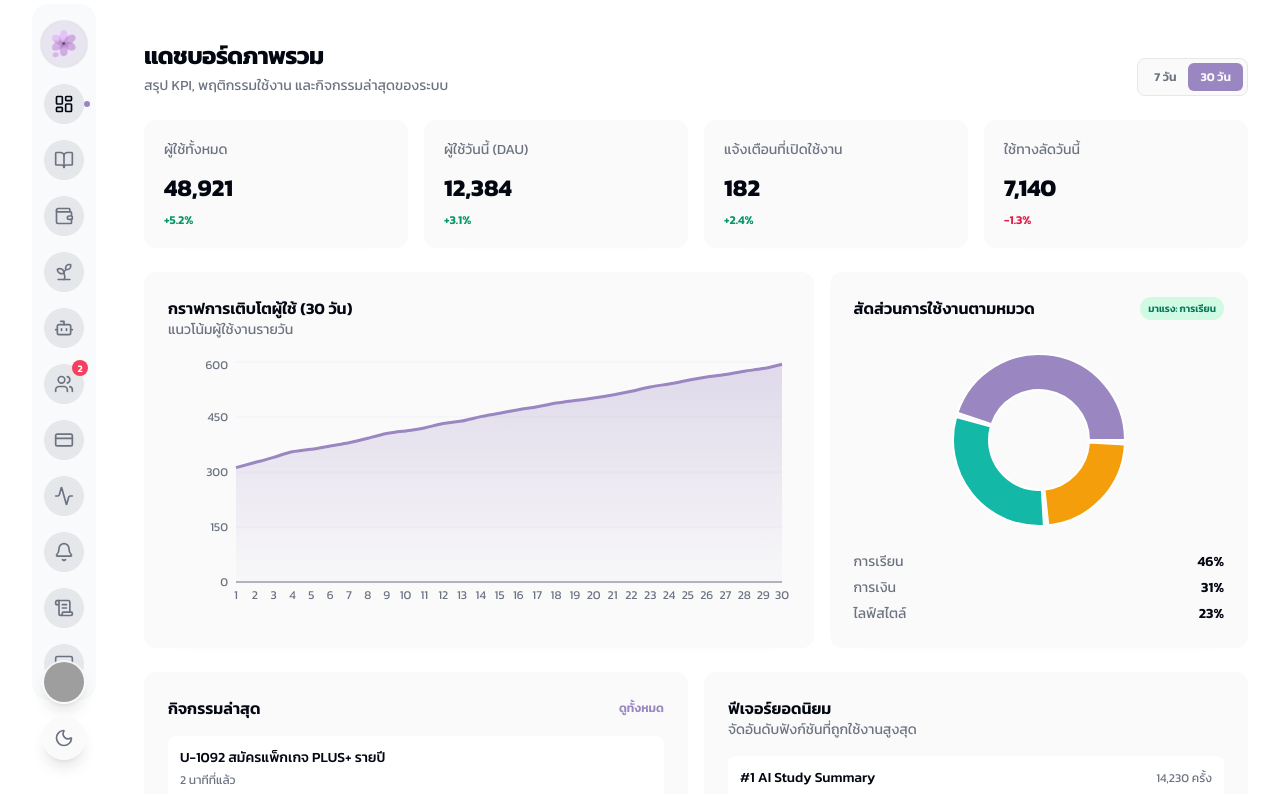
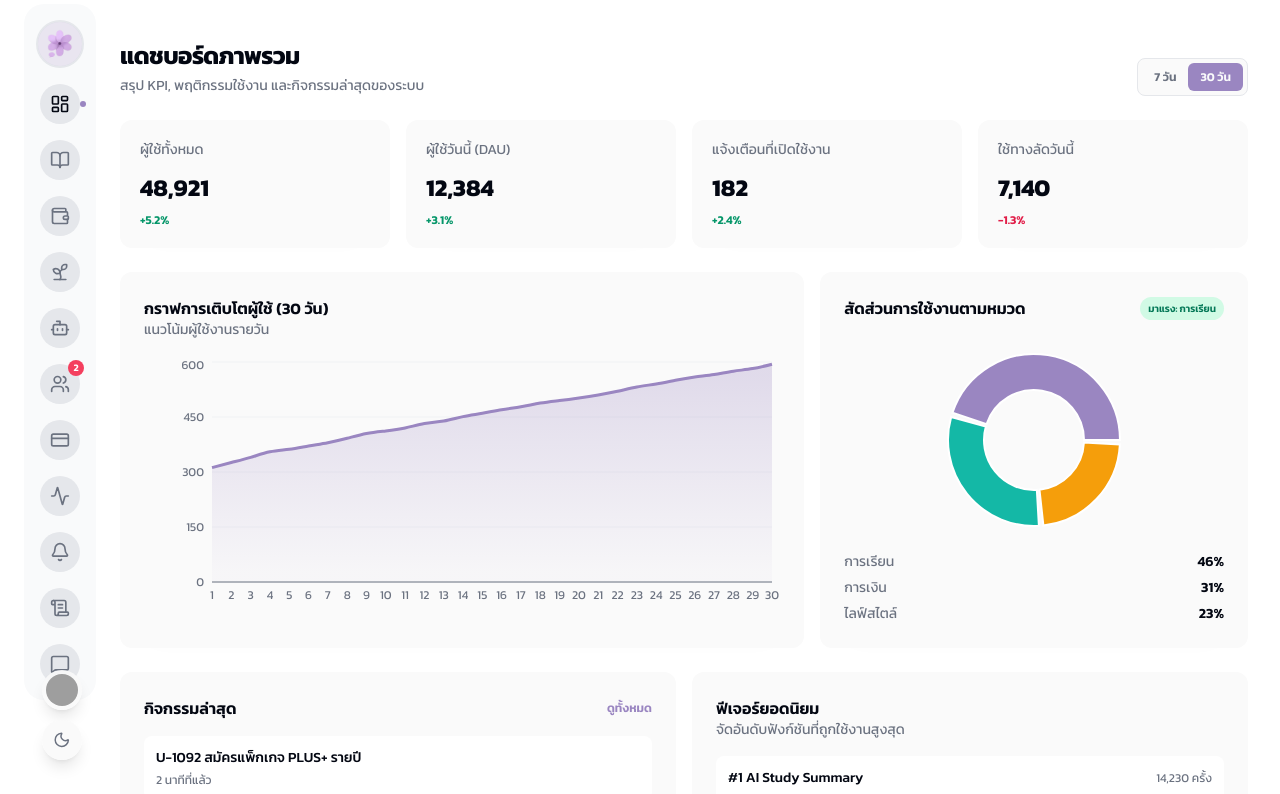
Before and after one commit to Testdeploy-01/Admin-Lilac, a React (Vite) app: page /overview in a window 1280 px wide. Shown: the top 794 px of the page. Built offline with nearby package versions, Linux system fonts and the light colour scheme; grey boxes are pictures that could not be loaded.

Commit message:
fix: make sidebar and top right controls responsive to zoom

```diff
--- a/src/app/layout/dashboard-layout.tsx
+++ b/src/app/layout/dashboard-layout.tsx
@@ -1,4 +1,4 @@
-import { useEffect, useLayoutEffect, useState } from "react";
+import { useEffect, useLayoutEffect, useState, type CSSProperties } from "react";
 import { Outlet, useLocation } from "react-router-dom";
 import { DashboardUIProvider, useDashboardUI } from "@/app/context/dashboard-ui-context";
 import { DashboardCommandCenter } from "@/components/dashboard/dashboard-command-center";
@@ -55,12 +55,19 @@ type DashboardLayoutFrameProps = {
 function DashboardLayoutFrame({ theme, pathname, onToggleTheme }: DashboardLayoutFrameProps) {
   const { refreshTick } = useDashboardUI();
   const [dockHovered, setDockHovered] = useState(false);
+  const dockLayoutVars: CSSProperties & Record<string, string> = {
+    "--dock-left": "1.5rem",
+    "--dock-rail-w": "4.5rem",
+    "--dock-gap-main": "1.5rem",
+    "--dock-main-offset": "calc(var(--dock-left) + var(--dock-rail-w) + var(--dock-gap-main))",
+    "--dock-control-size": "2.5rem",
+  };
 
   return (
-    <div className="min-h-screen bg-background text-foreground">
+    <div className="min-h-screen bg-background text-foreground" style={dockLayoutVars}>
       <div className="flex min-h-screen flex-col">
         <TopRightControls theme={theme} onToggleTheme={onToggleTheme} profile={adminProfileMock} />
-        <main className="flex-1 bg-background px-4 pt-10 pb-24 sm:px-6 sm:pt-10 sm:pb-28 md:pl-32 lg:px-8 lg:pl-36 lg:pt-10 lg:pb-32">
+        <main className="flex-1 bg-background px-4 pt-10 pb-24 sm:px-6 sm:pt-10 sm:pb-28 md:pl-[var(--dock-main-offset)] lg:pr-8 lg:pl-[var(--dock-main-offset)] lg:pt-10 lg:pb-32">
           <div className={cn("ml-auto w-full max-w-[110rem] transition-[filter] duration-200", dockHovered && "blur-[2px]")}>
             <Outlet key={`${pathname}-${refreshTick}`} />
           </div>
--- a/src/components/dashboard/floating-dock-nav.tsx
+++ b/src/components/dashboard/floating-dock-nav.tsx
@@ -105,7 +105,7 @@ export function FloatingDockNav({ onHoverChange }: FloatingDockNavProps) {
   return (
     <FloatingDock
       items={items}
-      desktopClassName="fixed left-6 top-[44%] z-30 -translate-y-1/2 lg:left-8"
+      desktopClassName="fixed left-[var(--dock-left,1.5rem)] top-[44%] z-30 -translate-y-1/2"
       mobileClassName="fixed right-4 bottom-6 z-30"
       desktopOrientation="vertical"
       onDockHoverChange={onHoverChange}
--- a/src/components/dashboard/top-right-controls.tsx
+++ b/src/components/dashboard/top-right-controls.tsx
@@ -1,5 +1,5 @@
 import { LogOut, Moon, Settings, Sun, User } from "lucide-react";
-import { useEffect, useRef, useState } from "react";
+import { useEffect, useRef, useState, type CSSProperties } from "react";
 import { Link, useNavigate } from "react-router-dom";
 import { cn } from "@/lib/utils";
 import type { AdminProfile } from "@/types/admin-profile";
@@ -23,6 +23,18 @@ export function TopRightControls({ theme, onToggleTheme, profile }: TopRightCont
     .join("")
     .slice(0, 2)
     .toUpperCase();
+  const controlButtonSizeStyle: CSSProperties = {
+    width: "var(--dock-control-size, 2.5rem)",
+    height: "var(--dock-control-size, 2.5rem)",
+  };
+  const avatarSizeStyle: CSSProperties = {
+    width: "calc(var(--dock-control-size, 2.5rem) - 0.5rem)",
+    height: "calc(var(--dock-control-size, 2.5rem) - 0.5rem)",
+  };
+  const iconSizeStyle: CSSProperties = {
+    width: "calc(var(--dock-control-size, 2.5rem) * 0.44)",
+    height: "calc(var(--dock-control-size, 2.5rem) * 0.44)",
+  };
 
   useEffect(() => {
     if (!open) {
@@ -64,13 +76,14 @@ export function TopRightControls({ theme, onToggleTheme, profile }: TopRightCont
   };
 
   return (
-    <div className="fixed bottom-[max(1rem,env(safe-area-inset-bottom))] right-[max(0.75rem,env(safe-area-inset-right))] z-40 flex w-12 flex-col items-center gap-2 sm:bottom-6 sm:right-4 md:w-16 xl:right-auto xl:bottom-10 xl:left-8">
+    <div className="fixed bottom-[max(1rem,env(safe-area-inset-bottom))] right-[max(0.75rem,env(safe-area-inset-right))] z-40 flex w-12 flex-col items-center gap-2 sm:bottom-6 sm:right-4 md:w-[calc(var(--dock-rail-w,4rem)+0.25rem)] xl:right-auto xl:bottom-10 xl:left-[var(--dock-left,1.5rem)]">
       <div ref={menuRef} className="relative">
         <button
           type="button"
           onClick={() => setOpen((current) => !current)}
+          style={controlButtonSizeStyle}
           className={cn(
-            "inline-flex h-9 w-9 cursor-pointer items-center justify-center rounded-full bg-card/85 p-0.5 shadow-lg backdrop-blur transition-colors duration-200 hover:bg-primary-soft focus-visible:outline-none focus-visible:ring-2 focus-visible:ring-ring sm:h-10 sm:w-10 md:h-11 md:w-11",
+            "inline-flex cursor-pointer items-center justify-center rounded-full bg-card/85 p-0.5 shadow-lg backdrop-blur transition-colors duration-200 hover:bg-primary-soft focus-visible:outline-none focus-visible:ring-2 focus-visible:ring-ring",
             open && "bg-primary-soft",
           )}
           aria-haspopup="menu"
@@ -79,7 +92,10 @@ export function TopRightControls({ theme, onToggleTheme, profile }: TopRightCont
           aria-label="Open profile menu"
         >
           {avatarFailed || !profile.avatarUrl ? (
-            <div className="grid h-8 w-8 place-items-center rounded-full bg-primary-soft text-[10px] font-semibold text-foreground sm:h-9 sm:w-9 md:h-10 md:w-10 md:text-xs">
+            <div
+              className="grid place-items-center rounded-full bg-primary-soft font-semibold text-foreground"
+              style={{ ...avatarSizeStyle, fontSize: "clamp(0.625rem, 0.75vw, 0.75rem)" }}
+            >
               {initials}
             </div>
           ) : (
@@ -95,7 +111,8 @@ export function TopRightControls({ theme, onToggleTheme, profile }: TopRightCont
                   setAvatarFailed(true);
                 }
               }}
-              className="h-8 w-8 rounded-full object-cover sm:h-9 sm:w-9 md:h-10 md:w-10"
+              className="rounded-full object-cover"
+              style={avatarSizeStyle}
             />
           )}
         </button>
@@ -147,10 +164,11 @@ export function TopRightControls({ theme, onToggleTheme, profile }: TopRightCont
       <button
         type="button"
         onClick={onToggleTheme}
-        className="inline-flex h-9 w-9 cursor-pointer items-center justify-center rounded-full bg-card/85 text-muted-foreground shadow-lg backdrop-blur transition-colors duration-200 hover:bg-primary-soft hover:text-foreground focus-visible:outline-none focus-visible:ring-2 focus-visible:ring-ring sm:h-10 sm:w-10 md:h-11 md:w-11"
+        style={controlButtonSizeStyle}
+        className="inline-flex cursor-pointer items-center justify-center rounded-full bg-card/85 text-muted-foreground shadow-lg backdrop-blur transition-colors duration-200 hover:bg-primary-soft hover:text-foreground focus-visible:outline-none focus-visible:ring-2 focus-visible:ring-ring"
         aria-label="Toggle theme"
       >
-        {theme === "dark" ? <Sun className="h-4 w-4 sm:h-[18px] sm:w-[18px] md:h-5 md:w-5" /> : <Moon className="h-4 w-4 sm:h-[18px] sm:w-[18px] md:h-5 md:w-5" />}
+        {theme === "dark" ? <Sun style={iconSizeStyle} /> : <Moon style={iconSizeStyle} />}
       </button>
     </div>
   );
--- a/src/components/ui/floating-dock.tsx
+++ b/src/components/ui/floating-dock.tsx
@@ -18,7 +18,7 @@ import {
 } from "motion/react";
 import { Link } from "react-router-dom";
 
-import { useRef, useState, type MouseEvent as ReactMouseEvent } from "react";
+import { useRef, useState, type CSSProperties, type MouseEvent as ReactMouseEvent } from "react";
 
 type DockItem = {
   title: string;
@@ -137,6 +137,14 @@ const FloatingDockMobile = ({
   );
 };
 
+
+
+function clampNumber(value: number, min: number, max: number) {
+  return Math.min(Math.max(value, min), max);
+}
+
+
+
 const FloatingDockDesktop = ({
   items,
   className,
@@ -149,6 +157,19 @@ const FloatingDockDesktop = ({
   onDockHoverChange?: (hovered: boolean) => void;
 }) => {
   const pointer = useMotionValue(Infinity);
+  // Always use scale 1 so UI relies on standard browser zoom vs shrinking the viewport multiplier
+  const dockScale = 1;
+  const verticalDockStyle: CSSProperties | undefined =
+    orientation === "vertical"
+      ? {
+        width: "var(--dock-rail-w, 4.5rem)",
+        borderRadius: "1.25rem",
+        paddingInline: "0.75rem",
+        paddingBlock: "1rem",
+        gap: "1rem",
+      }
+      : undefined;
+
   return (
     <motion.div
       onMouseMove={(e) => pointer.set(orientation === "vertical" ? e.clientY : e.clientX)}
@@ -157,16 +178,17 @@ const FloatingDockDesktop = ({
         pointer.set(Infinity);
         onDockHoverChange?.(false);
       }}
+      style={verticalDockStyle}
       className={cn(
         orientation === "vertical"
-          ? "mx-auto hidden w-16 items-center gap-4 rounded-2xl bg-gray-50 px-3 py-4 md:flex md:flex-col dark:bg-neutral-900"
+          ? "mx-auto hidden items-center bg-gray-50 md:flex md:flex-col dark:bg-neutral-900"
           : "mx-auto hidden h-16 items-end gap-4 rounded-2xl bg-gray-50 px-4 pb-3 md:flex dark:bg-neutral-900",
         className,
       )}
     >
       <LayoutGroup id="dock-active-indicator">
         {items.map((item) => (
-          <IconContainer pointer={pointer} orientation={orientation} key={item.title} {...item} />
+          <IconContainer pointer={pointer} orientation={orientation} dockScale={dockScale} key={item.title} {...item} />
         ))}
       </LayoutGroup>
     </motion.div>
@@ -176,6 +198,7 @@ const FloatingDockDesktop = ({
 function IconContainer({
   pointer,
   orientation,
+  dockScale,
   title,
   icon,
   href,
@@ -190,6 +213,7 @@ function IconContainer({
 }: {
   pointer: MotionValue;
   orientation: DockOrientation;
+  dockScale: number;
   title: string;
   icon: React.ReactNode;
   href?: string;
@@ -211,18 +235,24 @@ function IconContainer({
       : val - bounds.x - bounds.width / 2;
   });
 
-  const widthTransform = useTransform(distance, [-150, 0, 150], variant === "logo" ? [48, 92, 48] : [40, 80, 40]);
-  const heightTransform = useTransform(distance, [-150, 0, 150], variant === "logo" ? [48, 92, 48] : [40, 80, 40]);
+  const defaultContainerRange: number[] = [40 * dockScale, 80 * dockScale, 40 * dockScale];
+  const logoContainerRange: number[] = [48 * dockScale, 92 * dockScale, 48 * dockScale];
+  const widthTransform = useTransform(distance, [-150, 0, 150], variant === "logo" ? logoContainerRange : defaultContainerRange);
+  const heightTransform = useTransform(distance, [-150, 0, 150], variant === "logo" ? logoContainerRange : defaultContainerRange);
+
+  const defaultIconRange: number[] = [20 * dockScale, 40 * dockScale, 20 * dockScale];
+  const avatarIconRange: number[] = [40 * dockScale, 80 * dockScale, 40 * dockScale];
+  const logoIconRange: number[] = [44 * dockScale, 88 * dockScale, 44 * dockScale];
 
   const widthTransformIcon = useTransform(
     distance,
     [-150, 0, 150],
-    variant === "logo" ? [44, 88, 44] : variant === "avatar" ? [40, 80, 40] : [20, 40, 20],
+    variant === "logo" ? logoIconRange : variant === "avatar" ? avatarIconRange : defaultIconRange,
   );
   const heightTransformIcon = useTransform(
     distance,
     [-150, 0, 150],
-    variant === "logo" ? [44, 88, 44] : variant === "avatar" ? [40, 80, 40] : [20, 40, 20],
+    variant === "logo" ? logoIconRange : variant === "avatar" ? avatarIconRange : defaultIconRange,
   );
 
   const width = useSpring(widthTransform, {
@@ -249,6 +279,9 @@ function IconContainer({
 
   const [hovered, setHovered] = useState(false);
   const showLogo = variant === "logo";
+  const badgeSize = clampNumber(16 * dockScale, 14, 18);
+  const badgeFontSize = clampNumber(10 * dockScale, 9, 11);
+  const activeDotSize = clampNumber(6 * dockScale, 5, 7);
 
   return (
     <DockLink
@@ -294,7 +327,15 @@ function IconContainer({
           {icon}
         </motion.div>
         {badge && badge > 0 && !showLogo ? (
-          <span className="absolute -right-1 -top-1 inline-flex h-4 min-w-4 items-center justify-center rounded-full bg-rose-500 px-1 text-[10px] font-semibold text-white">
+          <span
+            className="absolute -right-1 -top-1 inline-flex items-center justify-center rounded-full bg-rose-500 px-1 font-semibold text-white"
+            style={{
+              height: `${badgeSize}px`,
+              minWidth: `${badgeSize}px`,
+              fontSize: `${badgeFontSize}px`,
+              lineHeight: 1,
+            }}
+          >
             {badge}
           </span>
         ) : null}
@@ -303,9 +344,10 @@ function IconContainer({
             layoutId="dock-active-dot"
             transition={{ type: "spring", stiffness: 520, damping: 36, mass: 0.55 }}
             className={cn(
-              "absolute h-1.5 w-1.5 rounded-full bg-primary",
+              "absolute rounded-full bg-primary",
               orientation === "vertical" ? "-right-1.5 top-1/2 -translate-y-1/2" : "-bottom-1.5",
             )}
+            style={{ width: `${activeDotSize}px`, height: `${activeDotSize}px` }}
           />
         ) : null}
       </motion.div>
```
